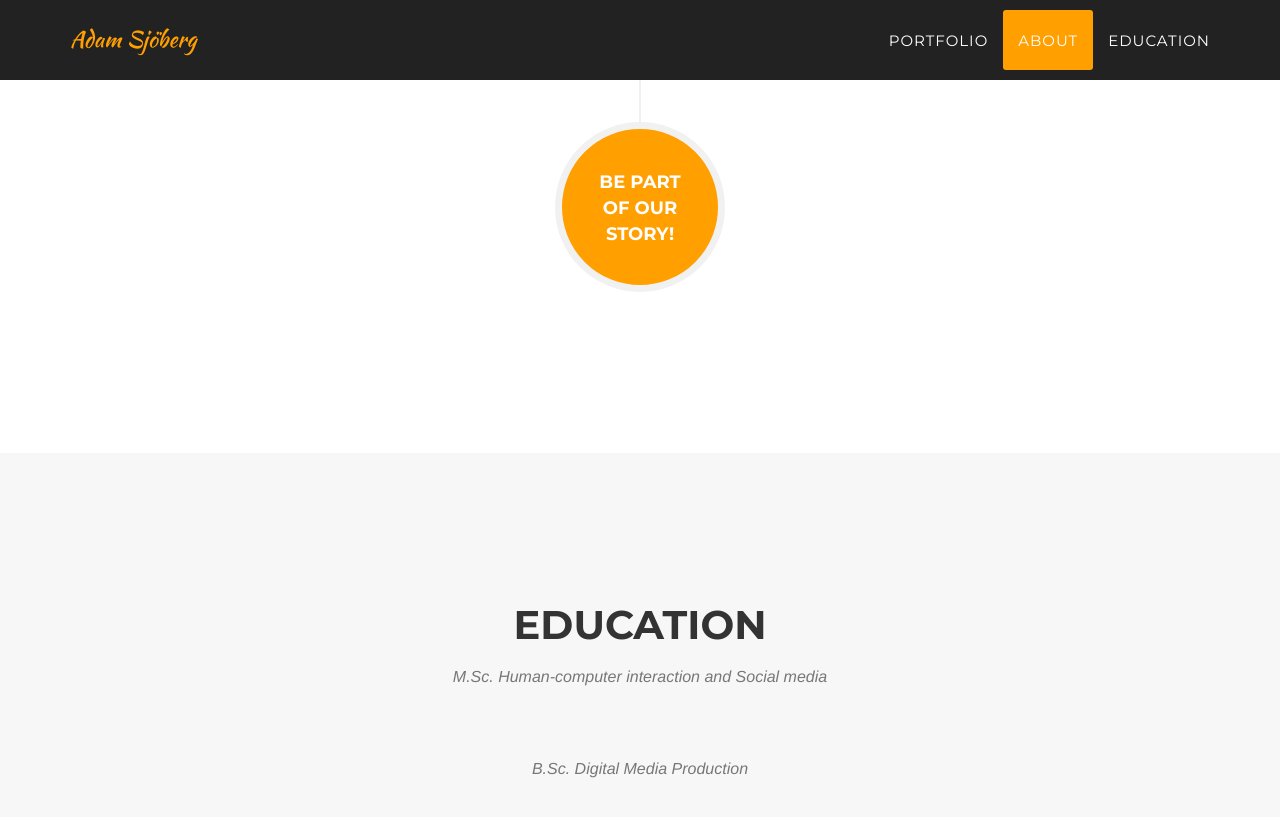
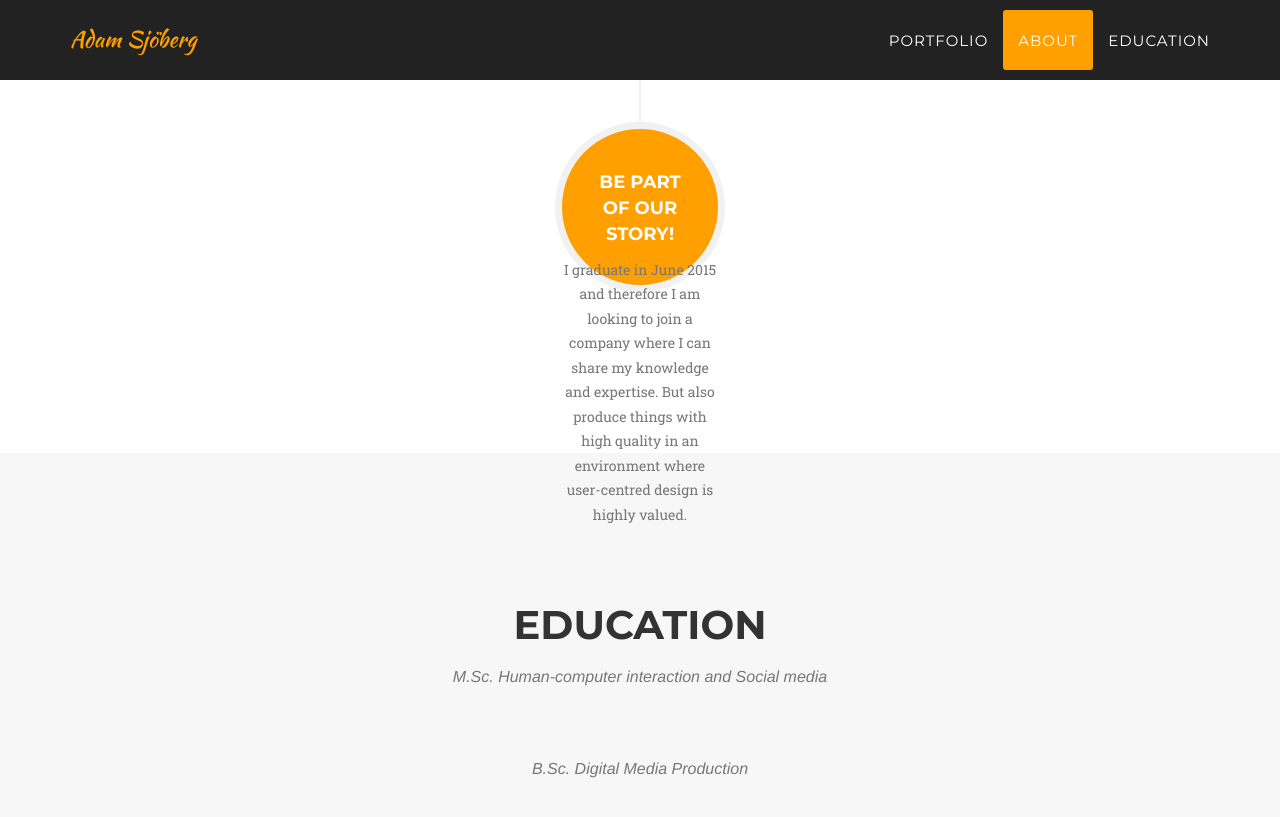
Before and after one commit to Adamsjoberg/Adamsjoberg.github.io, a Jekyll site: the page built from index.html, in a window 1280 px wide and 900 px high, scrolled down 3070 px. Shown: the top 817 px of the window. Built offline with Jekyll 4.4.1, drawn with Linux system fonts in a browser that asks for light colours; some web fonts are replaced.

Commit message:
about test 3

```diff
--- a/_includes/about.html
+++ b/_includes/about.html
@@ -57,6 +57,9 @@
                                 <h4>Be Part
                                     <br>Of Our
                                     <br>Story!</h4>
+                                    <div class="timeline-body">
+                                        <p class="text-muted">I graduate in June 2015 and therefore I am looking to join a company where I can share my knowledge and expertise. But also produce things with high quality in an environment where user-centred design is highly valued.</p>
+                                    </div>
                             </div>
                         </li>
                     </ul>
```
